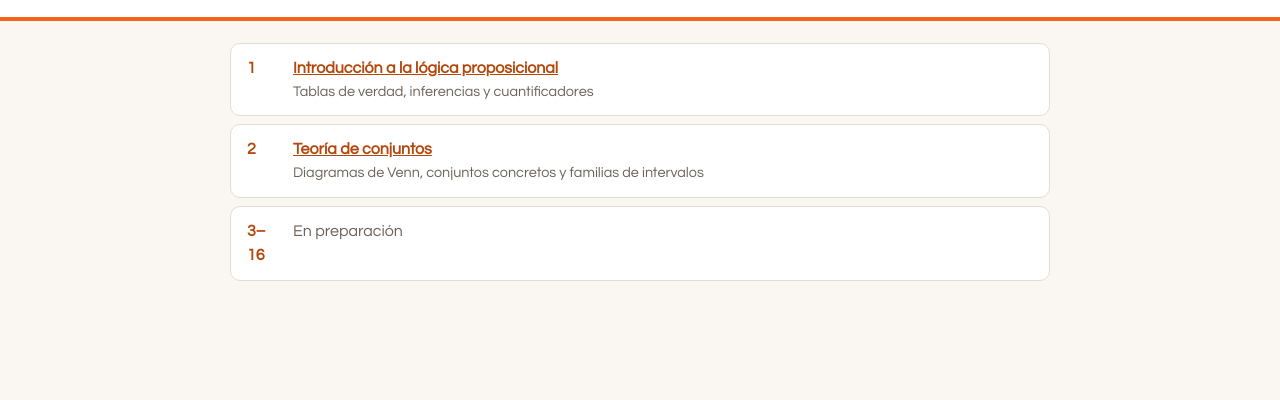
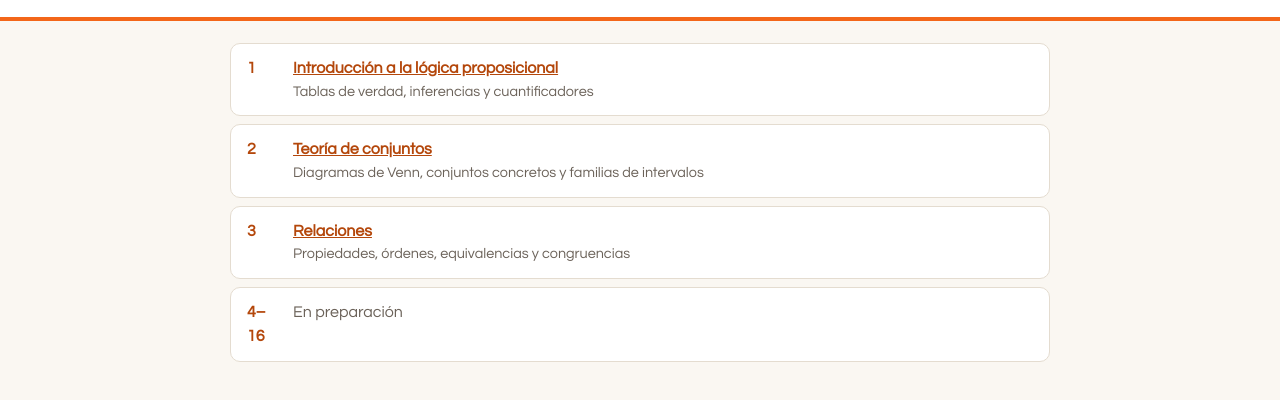
Before and after one commit to reyac01-bit/principiosdematematica, a plain HTML site: page index.html in a window 1280 px wide. Shown: the part 114-514 px from the top of the page. Drawn offline with Linux system fonts and the light colour scheme.

Commit message:
Update index.html

```diff
--- a/index.html
+++ b/index.html
@@ -32,7 +32,8 @@ li .d{display:block;font-size:.9rem;color:var(--gris)}
 <main><div class="env"><ol>
   <li><span class="n">1</span><span><a href="cap01-logica.html">Introducción a la lógica proposicional</a><span class="d">Tablas de verdad, inferencias y cuantificadores</span></span></li>
   <li><span class="n">2</span><span><a href="cap02-conjuntos.html">Teoría de conjuntos</a><span class="d">Diagramas de Venn, conjuntos concretos y familias de intervalos</span></span></li>
-  <li class="pend"><span class="n">3–16</span><span>En preparación</span></li>
+  <li><span class="n">3</span><span><a href="cap03-relaciones.html">Relaciones</a><span class="d">Propiedades, órdenes, equivalencias y congruencias</span></span></li>
+  <li class="pend"><span class="n">4–16</span><span>En preparación</span></li>
 </ol></div></main>
 </body>
 </html>
```
